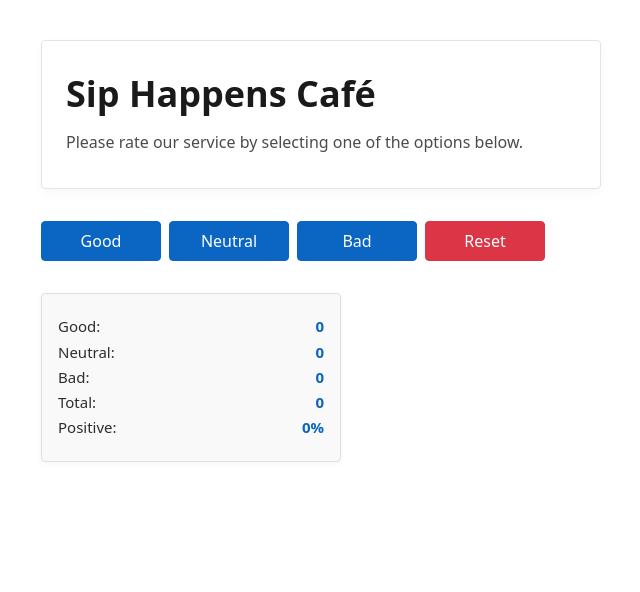
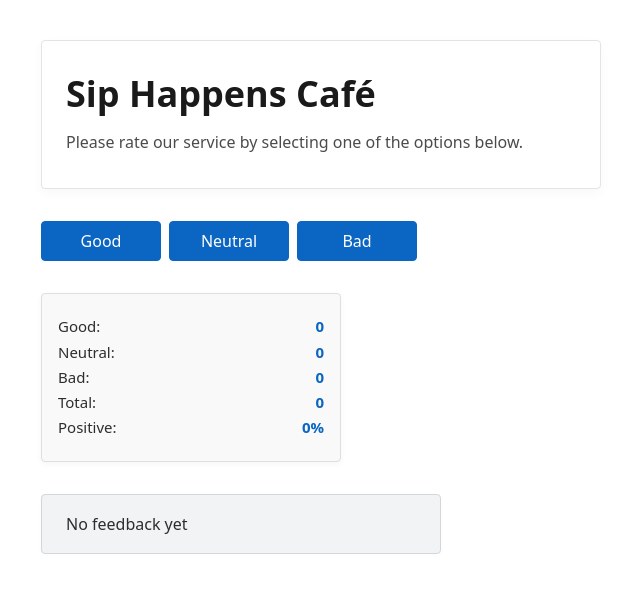
Before and after one commit to LionnoiL/02-react-cafe, a React (Vite) app: page / in a window 1280 px wide. Shown: the top 592 px of the page, without its empty margins (319-959 px from the left). Built offline with nearby package versions, Linux system fonts and the light colour scheme.

Commit message:
feat: add Notification component and conditionally render it in App; update VoteOptions to handle reset button visibility

```diff
--- a/src/components/App/App.tsx
+++ b/src/components/App/App.tsx
@@ -4,6 +4,7 @@ import CafeInfo from '../CafeInfo/CafeInfo';
 import VoteOptions from '../VoteOptions/VoteOptions';
 import css from './App.module.css';
 import VoteStats from '../VoteStats/VoteStats';
+import Notification from '../Notification/Notification';
 
 export type handleVoteFunction = (type: VoteType) => void;
 export type resetVotesFunction = () => void;
@@ -41,13 +42,14 @@ const App = () => {
       <VoteOptions
         onVote={handleVote}
         onReset={resetVotes}
-        canReset={true}
+        canReset={totalVotes > 0}
       ></VoteOptions>
       <VoteStats
         votes={votes}
         totalVotes={totalVotes}
         positiveRate={positiveRate}
       ></VoteStats>
+      {totalVotes === 0 && <Notification></Notification>}
     </div>
   );
 };
--- a/src/components/Notification/Notification.tsx
+++ b/src/components/Notification/Notification.tsx
@@ -1,7 +1,7 @@
 import css from './Notification.module.css';
 
 const Notification = () => {
-  return <div></div>;
+  return <p className={css.message}>No feedback yet</p>;
 };
 
 export default Notification;
--- a/src/components/VoteOptions/VoteOptions.tsx
+++ b/src/components/VoteOptions/VoteOptions.tsx
@@ -19,12 +19,11 @@ const VoteOptions = ({ onVote, onReset, canReset }: VoteOptionsProps) => {
       <button className={css.button} onClick={() => onVote('bad')}>
         Bad
       </button>
-      <button
-        className={`${css.button} ${css.reset}`}
-        onClick={canReset ? onReset : undefined}
-      >
-        Reset
-      </button>
+      {canReset && (
+        <button className={`${css.button} ${css.reset}`} onClick={onReset}>
+          Reset
+        </button>
+      )}
     </div>
   );
 };
```
